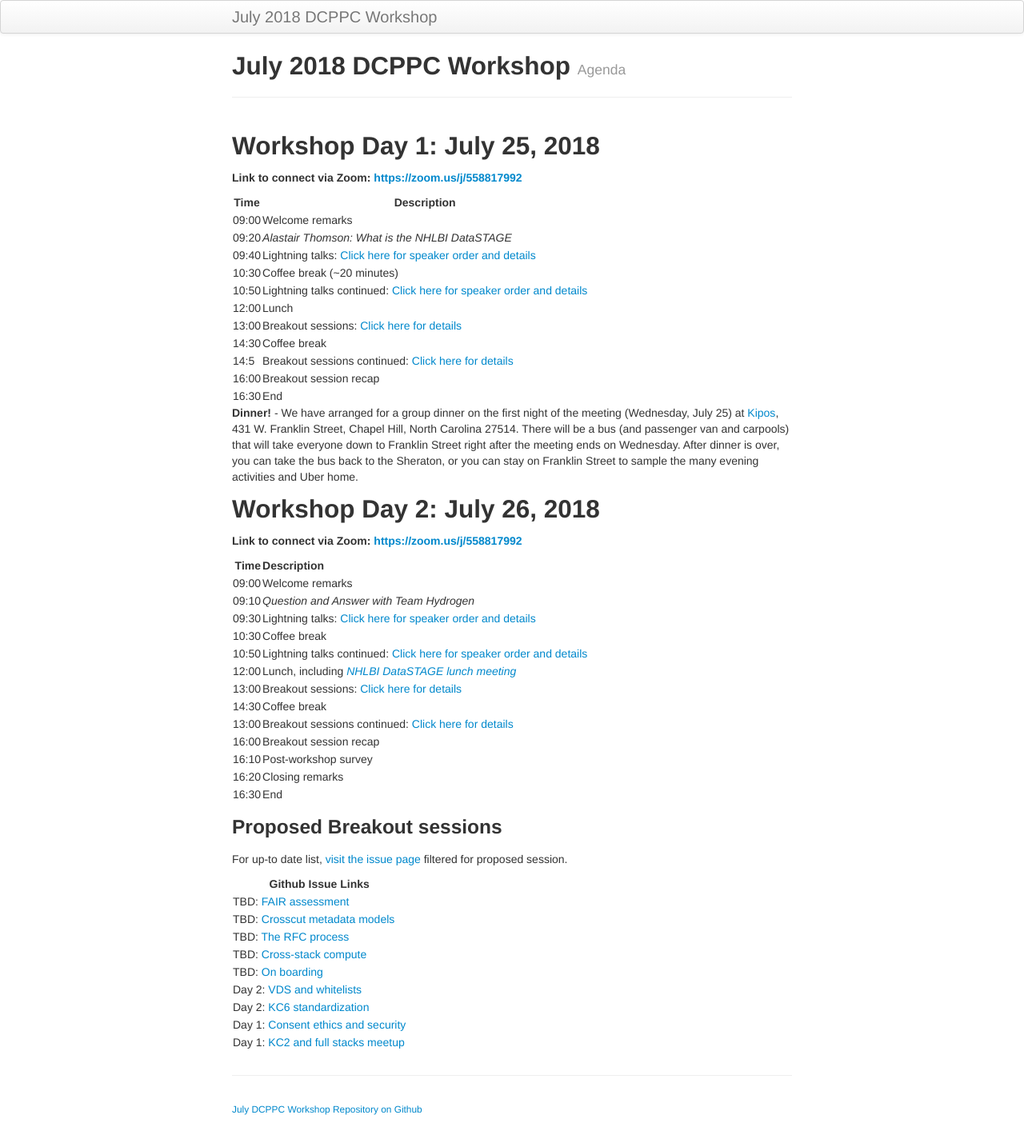
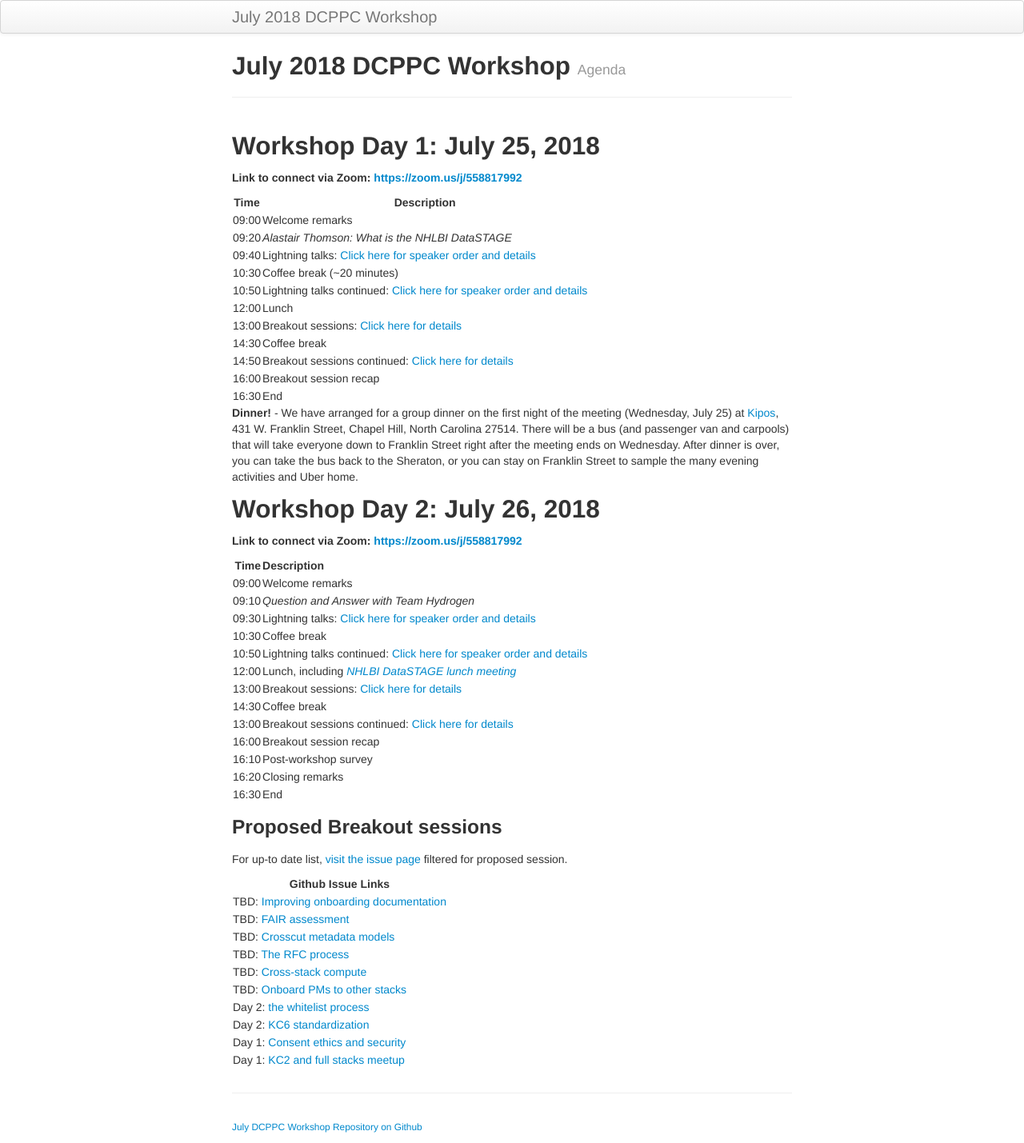
Before and after one commit to dcppc/2018-july-workshop, a Jekyll site: the page built from docs/agenda.md, in a window 1280 px wide. Shown: the whole page at 80% size. Built offline with Jekyll 4.4.1, drawn with Linux system fonts in a browser that asks for light colours; before the commit the page ends 1407 px from its top, so only the background shows below that.

Commit message:
add breakout

```diff
--- a/docs/agenda.md
+++ b/docs/agenda.md
@@ -19,7 +19,7 @@ Time | Description
 12:00 | Lunch
 13:00 | Breakout sessions: [Click here for details](https://github.com/dcppc/2018-july-workshop/labels/proposed%20session)
 14:30 | Coffee break
-14:5 | Breakout sessions continued: [Click here for details](https://github.com/dcppc/2018-july-workshop/labels/proposed%20session)
+14:50 | Breakout sessions continued: [Click here for details](https://github.com/dcppc/2018-july-workshop/labels/proposed%20session)
 16:00 | Breakout session recap
 16:30 | End
 
@@ -36,7 +36,7 @@ Time | Description
 09:30 | Lightning talks: [Click here for speaker order and details](https://github.com/dcppc/2018-july-workshop/issues/5)
 10:30 | Coffee break
 10:50 | Lightning talks continued: [Click here for speaker order and details](https://github.com/dcppc/2018-july-workshop/issues/5)
- 12:00 | Lunch, including [*NHLBI DataSTAGE lunch meeting*](https://github.com/dcppc/2018-july-workshop/issues/9)
+12:00 | Lunch, including [*NHLBI DataSTAGE lunch meeting*](https://github.com/dcppc/2018-july-workshop/issues/9)
 13:00 | Breakout sessions: [Click here for details](https://github.com/dcppc/2018-july-workshop/labels/proposed%20session)
 14:30 | Coffee break
 13:00 | Breakout sessions continued: [Click here for details](https://github.com/dcppc/2018-july-workshop/labels/proposed%20session)
@@ -51,12 +51,13 @@ For up-to date list, [visit the issue page](https://github.com/dcppc/2018-july-w
 
 | Github Issue Links |
 | ------------------ |
+| TBD: [Improving onboarding documentation](https://github.com/dcppc/2018-july-workshop/issues/20) |
 | TBD: [FAIR assessment](https://github.com/dcppc/2018-july-workshop/issues/19) |
 | TBD: [Crosscut metadata models](https://github.com/dcppc/2018-july-workshop/issues/18) |
 | TBD: [The RFC process](https://github.com/dcppc/2018-july-workshop/issues/16) |
 | TBD: [Cross-stack compute](https://github.com/dcppc/2018-july-workshop/issues/14) |
-| TBD: [On boarding](https://github.com/dcppc/2018-july-workshop/issues/12) |
-| Day 2: [VDS and whitelists](https://github.com/dcppc/2018-july-workshop/issues/17) |
+| TBD: [Onboard PMs to other stacks](https://github.com/dcppc/2018-july-workshop/issues/12) |
+| Day 2: [the whitelist process](https://github.com/dcppc/2018-july-workshop/issues/17) |
 | Day 2: [KC6 standardization](https://github.com/dcppc/2018-july-workshop/issues/7) |
 | Day 1: [Consent ethics and security](https://github.com/dcppc/2018-july-workshop/issues/8) |
 | Day 1: [KC2 and full stacks meetup](https://github.com/dcppc/2018-july-workshop/issues/6) |
```
